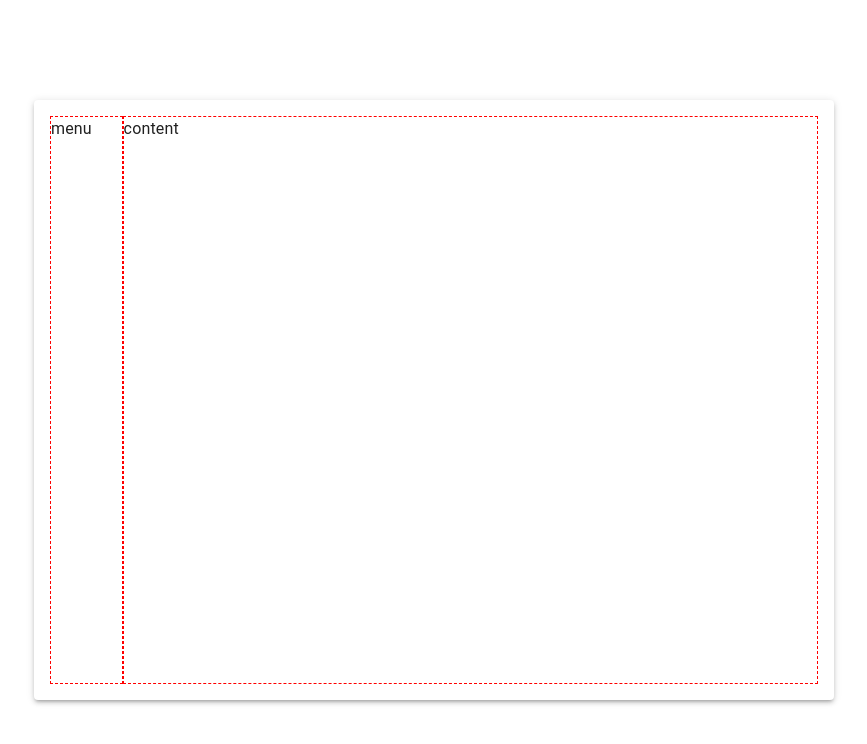
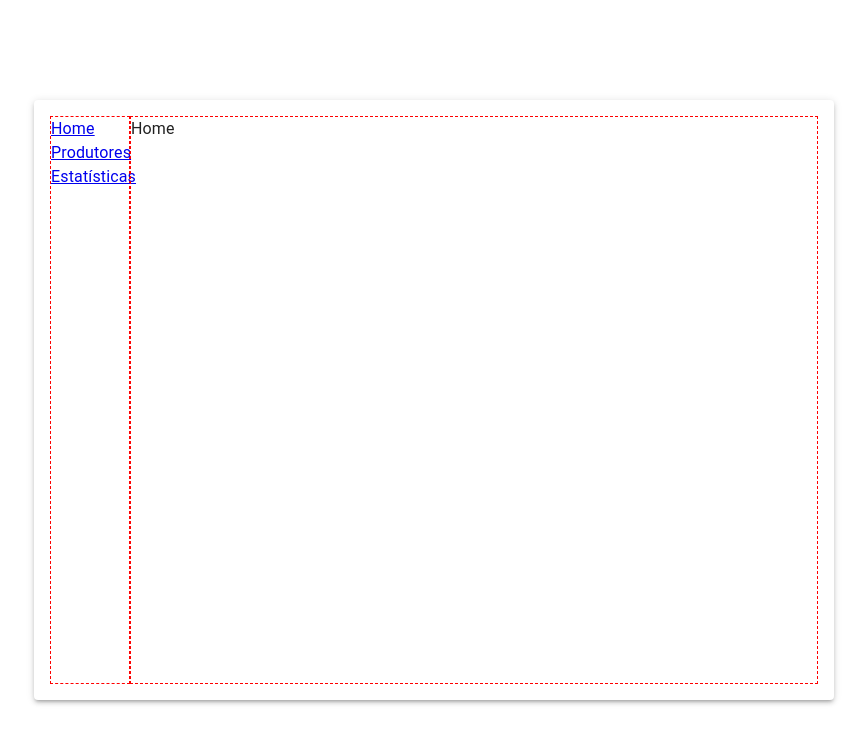
Before and after one commit to antero-ok/brain-ag, a React (Vite) app: page / in a window 1280 px wide. Shown: the top 744 px of the page, without its empty margins (206-1073 px from the left). Built offline with nearby package versions, Linux system fonts and the light colour scheme.

Commit message:
feat(router): App component clean up

```diff
--- a/src/App.tsx
+++ b/src/App.tsx
@@ -1,29 +1,9 @@
-import { Box, Container, Paper } from '@mui/material';
+import { FC } from 'react';
+import { RouterProvider } from 'react-router-dom';
+import { router } from './router';
 
-function App() {
-  return (
-    <Container
-      sx={{
-        display: 'flex',
-        height: '100vh',
-        alignItems: 'center',
-        justifyContent: 'center',
-      }}
-    >
-      <Paper
-        sx={{
-          display: 'flex',
-          width: { xs: 1, md: 800 },
-          height: { xs: 1, md: 600 },
-          p: 2,
-        }}
-        elevation={3}
-      >
-        <Box sx={{ width: '80px', border: '1px dashed red' }}>menu</Box>
-        <Box sx={{ width: 1, border: '1px dashed red' }}>content</Box>
-      </Paper>
-    </Container>
-  );
-}
+const App: FC = () => {
+  return <RouterProvider router={router} />;
+};
 
 export default App;
```
